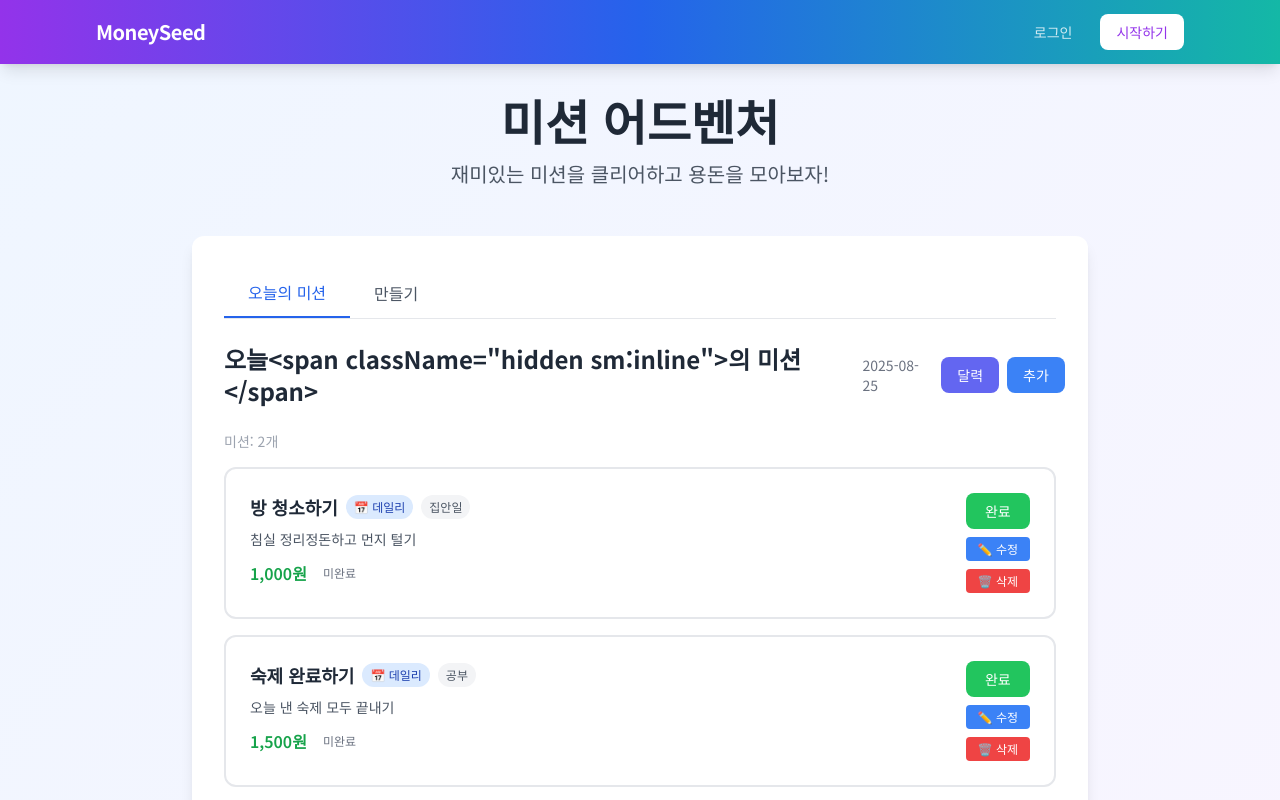
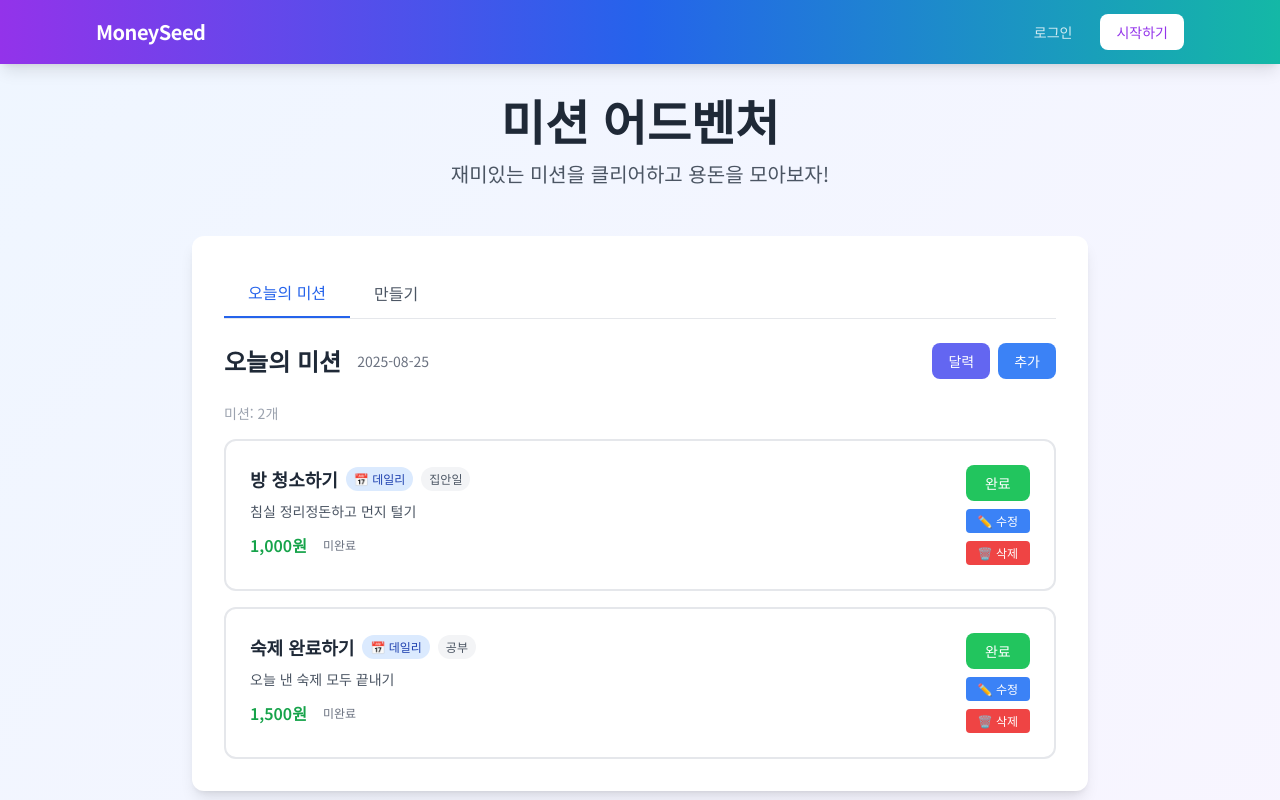
Before and after one commit to Melanius/ForMyDaughter, a Next.js app: page / in a window 1280 px wide. Shown: the top 800 px of the page. Built offline with nearby package versions, Linux system fonts and the light colour scheme; no server answers.

Commit message:
fix: JSX 태그가 문자열로 표시되는 문제 해결
- '오늘의 미션' JSX 구조를 올바르게 수정
- Fragment와 조건부 렌더링으로 HTML 태그 제대로 처리

🤖 Generated with [Claude Code](https://claude.ai/code)

Co-Authored-By: Claude <noreply@anthropic.com>

```diff
--- a/app/page.tsx
+++ b/app/page.tsx
@@ -389,8 +389,11 @@ export default function HomePage() {
                 <div className="flex flex-col sm:flex-row sm:justify-between sm:items-center mb-6 gap-3">
                   <div className="flex flex-col sm:flex-row sm:items-center gap-2 sm:gap-4">
                     <h2 className="text-xl sm:text-2xl font-bold text-gray-800">
-                      {selectedDate === new Date().toISOString().split('T')[0] ? '오늘<span className="hidden sm:inline">의 미션</span>' :
-                       `${new Date(selectedDate).getMonth() + 1}월 ${new Date(selectedDate).getDate()}일`}
+                      {selectedDate === new Date().toISOString().split('T')[0] ? (
+                        <>오늘<span className="hidden sm:inline">의 미션</span></>
+                      ) : (
+                        `${new Date(selectedDate).getMonth() + 1}월 ${new Date(selectedDate).getDate()}일`
+                      )}
                     </h2>
                     <span className="text-xs sm:text-sm text-gray-500">{selectedDate}</span>
                   </div>
```
